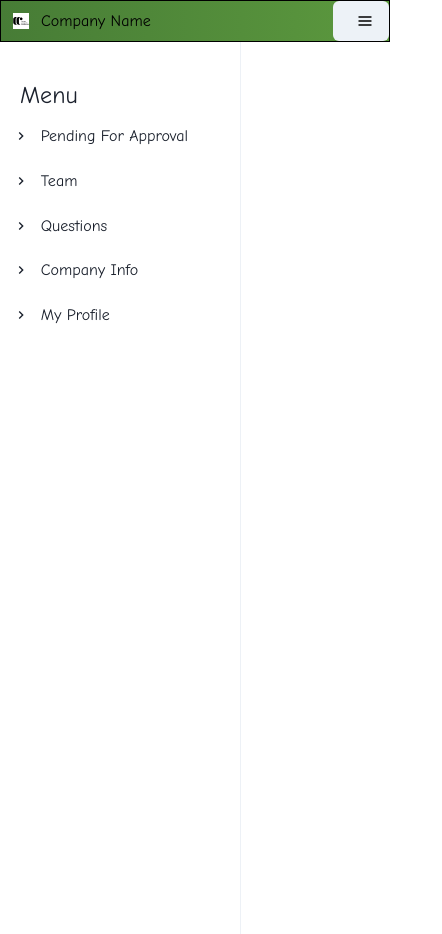
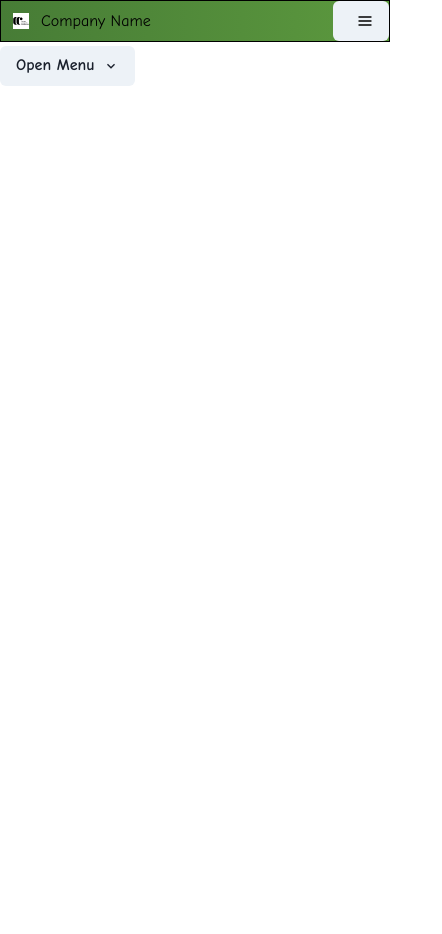
Before and after one commit to RobertBognar/hr-app, a React (Create React App) app: page / in a window 390 px wide. Shown: the whole page, 442 px wide, since content can reach past the window. After the commit the page ends 844 px from the top, so only its background shows below. Built offline with nearby package versions, Linux system fonts and the light colour scheme.

Commit message:
fixing side nav & mobile friendly UI

```diff
--- a/src/components/Navbar/SideNav.js
+++ b/src/components/Navbar/SideNav.js
@@ -1,7 +1,7 @@
 import React from 'react';
 import { useNavigate } from 'react-router-dom';
 
-import { ChevronRightIcon } from '@chakra-ui/icons';
+import { ChevronDownIcon } from '@chakra-ui/icons';
 import {
     Box,
     Flex,
@@ -12,7 +12,10 @@ import {
     VStack,
     Divider,
     Center,
+    MenuButton,
+    Button,
 } from '@chakra-ui/react';
+import SideNavTabs from './SideNavTabs';
 
 //Hardcoded SideNavigation, Needs Update When AuthContext Is Done
 //Separate Menu Items Depends On User Role With AuthContext
@@ -21,47 +24,45 @@ const SideNav = () => {
     const navigate = useNavigate();
     return (
         <Box backgroundColor="transparent" zIndex={1} position={'absolute'}>
-            <VStack alignItems="flex-start">
             <Menu>
-                    <Text
-                        marginTop={10}
-                        fontSize={24}
-                        lineHeight={'27.6px'}
-                        marginLeft={5}
+                {({ isOpen }) => (
+                    <>
+                        <MenuButton
+                            isActive={isOpen}
+                            as={Button}
+                            rightIcon={<ChevronDownIcon />}
+                            display={['flex', 'flex', 'none', 'none']}
+                            marginTop={1}
                         >
-                        Menu
-                    </Text>
-                    <MenuItem>
-                        <ChevronRightIcon />
-                        <Text paddingLeft={3}>Pending For Approval</Text>
+                            {isOpen ? 'Close Menu' : 'Open Menu'}
+                        </MenuButton>
+                        <MenuList backgroundColor={'whiteAlpha.900'}>
+                            <MenuItem>Pending For Approval</MenuItem>
+                            <MenuItem onClick={() => navigate('/board')}>
+                                Team
                             </MenuItem>
-                    <MenuItem>
-                        <ChevronRightIcon />
-                        <Text paddingLeft={3}>Team</Text>
+                            <MenuItem>Questions</MenuItem>
+                            <MenuItem>Company</MenuItem>
+                            <MenuItem onClick={() => navigate('/profile')}>
+                                My Profile
                             </MenuItem>
-                    <MenuItem>
-                        <ChevronRightIcon />
-                        <Text paddingLeft={3}>Questions</Text>
-                    </MenuItem>
-                    <MenuItem>
-                        <ChevronRightIcon />
-                        <Text paddingLeft={3}>Company Info</Text>
-                    </MenuItem>
-                    <MenuItem>
-                        <ChevronRightIcon />
-                        <Text paddingLeft={3}>My Profile</Text>
-                    </MenuItem>
+                        </MenuList>
+                    </>
+                )}
             </Menu>
-            </VStack>
-            <Center height='600px'>
+            <SideNavTabs />
             <Divider
                 left={240}
                 top={0}
                 width={'100%'}
                 position={'absolute'}
                 orientation="vertical"
+                height="895px"
+                borderLeftWidth={'1px'}
+                borderLeftStyle={'solid'}
+                borderLeftColor={'#000000'}
+                display={['none', 'none', 'flex', 'flex']}
             />
-            </Center>
         </Box>
     );
 };
--- /dev/null
+++ b/src/components/Navbar/SideNavTabs.js
@@ -0,0 +1,48 @@
+import React from 'react';
+import { Menu, MenuItem, Text, VStack } from '@chakra-ui/react';
+import { useNavigate } from 'react-router-dom';
+import { ChevronRightIcon } from '@chakra-ui/icons';
+
+const SideNavTabs = () => {
+    const navigate = useNavigate();
+    return (
+        <VStack
+            display={['none', 'none', 'flex', 'flex']}
+            alignItems="flex-start"
+        >
+            <Menu>
+                <Text
+                    onClick={() => navigate('/')}
+                    marginTop={10}
+                    fontSize={24}
+                    lineHeight={'27.6px'}
+                    marginLeft={5}
+                >
+                    Menu
+                </Text>
+                <MenuItem>
+                    <ChevronRightIcon />
+                    <Text paddingLeft={3}>Pending For Approval</Text>
+                </MenuItem>
+                <MenuItem onClick={() => navigate('/board')}>
+                    <ChevronRightIcon />
+                    <Text paddingLeft={3}>Team</Text>
+                </MenuItem>
+                <MenuItem>
+                    <ChevronRightIcon />
+                    <Text paddingLeft={3}>Questions</Text>
+                </MenuItem>
+                <MenuItem>
+                    <ChevronRightIcon />
+                    <Text paddingLeft={3}>Company Info</Text>
+                </MenuItem>
+                <MenuItem onClick={() => navigate('/profile')}>
+                    <ChevronRightIcon />
+                    <Text paddingLeft={3}>My Profile</Text>
+                </MenuItem>
+            </Menu>
+        </VStack>
+    );
+};
+
+export default SideNavTabs;
```
Lines whose indentation alone changed are shown as unchanged.
